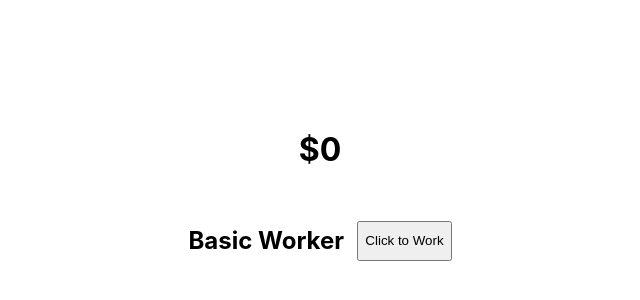
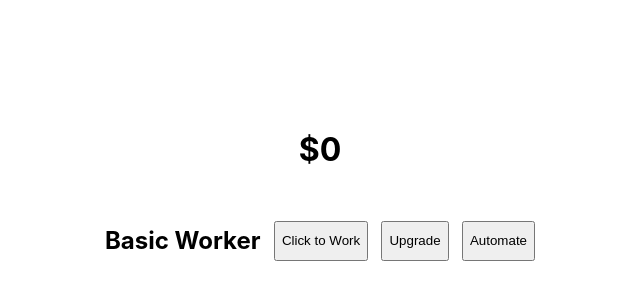
Before and after one commit to ryand67/adcap-clone, a Next.js app: page / in a window 1280 px wide. Shown: the part 200-500 px from the top of the page, without its empty margins (320-960 px from the left). Built offline with nearby package versions, Linux system fonts and the light colour scheme.

Commit message:
more worker components

```diff
--- a/components/Worker/worker.js
+++ b/components/Worker/worker.js
@@ -1,14 +1,24 @@
 import style from './worker.module.css';
+import getProductivity from './workerUtil/getProductivity';
+import { useState } from 'react';
 
-const Worker = ({ updateScore, currentScore }) => {
+const Worker = ({ updateScore, currentScore, productivityLevel, name, unlocked }) => {
+    const [productivity, setProductivity] = useState(getProductivity(name));
+
     const work = () => {
-        updateScore(currentScore + 1);
+        updateScore(currentScore + productivity);
+    }
+
+    const buyWorker = () => {
+
     }
 
     return (
         <div className={style.worker}>
-            <h2>Basic Worker</h2>
-            <button onClick={work}>Click to Work</button>
+            <h2>{name}</h2>
+            {unlocked ? <button onClick={work}>Click to Work</button> : <button onClick={buyWorker}>Purchase Worker</button>}
+            <button>Upgrade</button>
+            <button>Automate</button>
         </div>
     )
 }
--- /dev/null
+++ b/components/Worker/workerUtil/getProductivity.js
@@ -0,0 +1,5 @@
+export default (name) => {
+    if(name === 'Basic Worker') {
+        return 1;
+    }
+}
--- a/pages/index.js
+++ b/pages/index.js
@@ -9,7 +9,7 @@ export default function Home() {
   return (
     <div className={styles.container}>
       <h1>${testScore}</h1>
-      <Worker currentScore={testScore} updateScore={setScore} />
+      <Worker currentScore={testScore} updateScore={setScore} productivityLevel={1} unlocked={true} name="Basic Worker" price={0} />
     </div>
   )
 }
```
